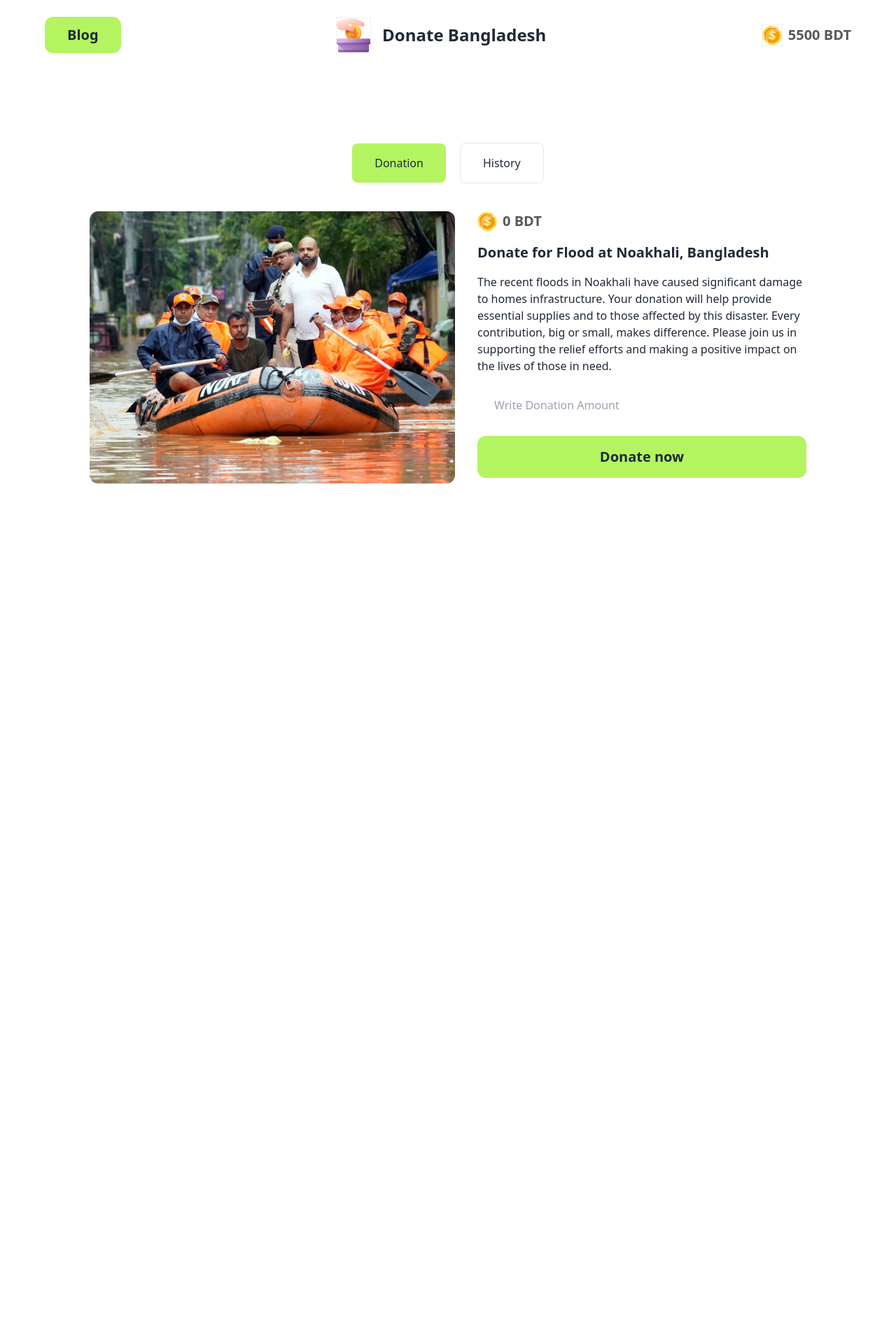
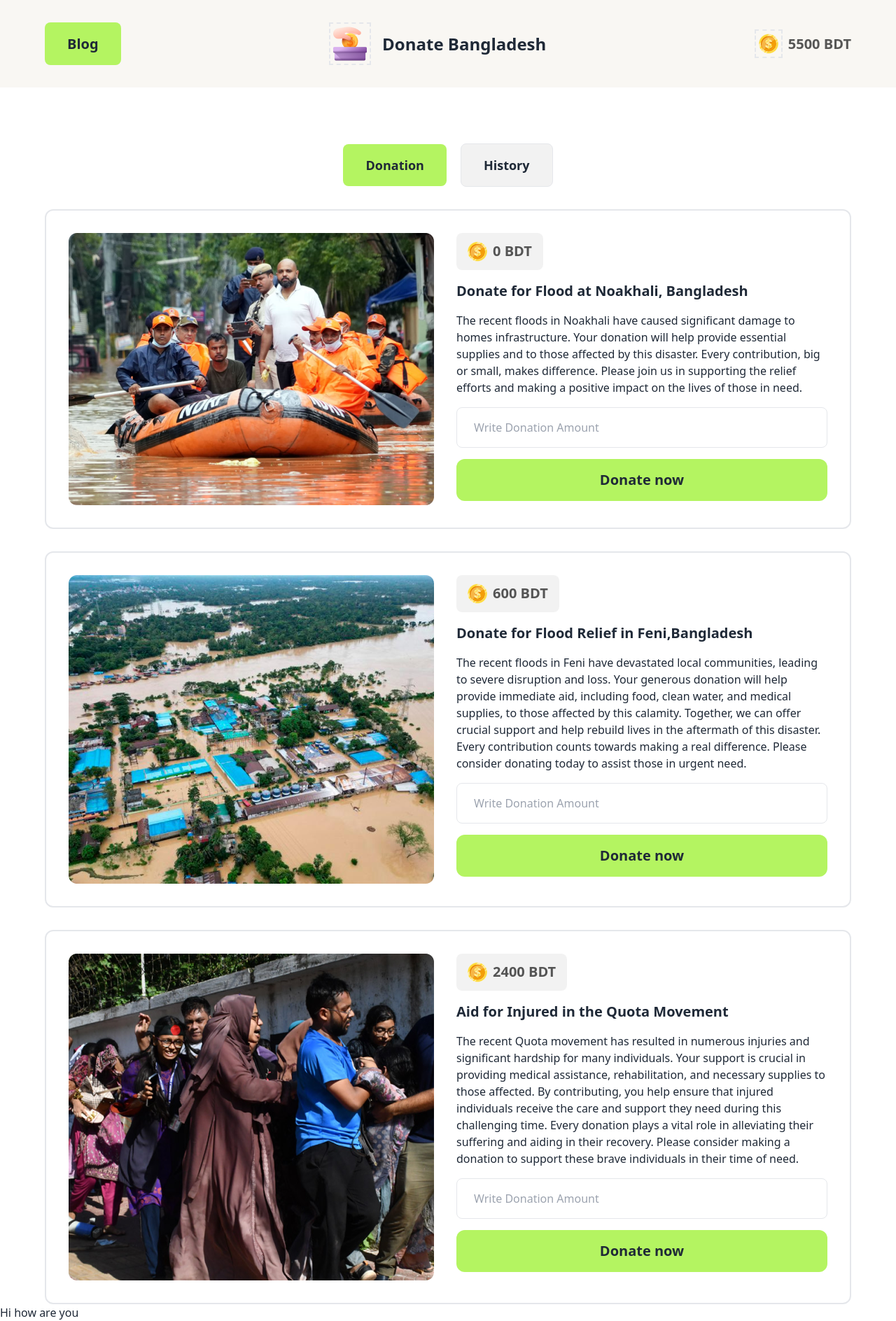
Before and after one commit to rafiqeb/My-5th-Assignment, a plain HTML site: page index.html in a window 1280 px wide. Shown: the whole page at 70% size. Before the commit the page ends 800 px from the top, so only its background shows below. Drawn offline with nearby package versions, Linux system fonts and the light colour scheme.

Commit message:
added all section

```diff
--- a/flood.js
+++ b/flood.js
@@ -1 +1,43 @@
-console.log(500)
+
+
+const donateNow = document.getElementById('donate-now');
+
+donateNow.addEventListener('click', function(){
+
+    const donateInput = parseFloat(document.getElementById('donate-input').value);
+
+    if(donateInput > 0){
+
+        const balance = parseFloat(document.getElementById('new-balance').innerText);
+        const newBalance = balance + donateInput
+        document.getElementById('new-balance').innerText = newBalance;
+
+        const myBalance = parseFloat(document.getElementById('my-balance').innerText);
+        const balanceNow = myBalance - donateInput;
+        document.getElementById('my-balance').innerText = balanceNow;
+    }
+    else{
+        alert('Invalid Balance')
+    }
+
+})
+
+//    Blog button
+document.getElementById('btn-blog')
+.addEventListener('click', function(){
+    window.location.href = '/blog.html';
+})
+
+//   History button
+// const btnHistory = document.getElementById('btn-history')
+// btnHistory.addEventListener('click', function(){
+
+//     const historyContent = document.getElementById('history-content')
+//     const newElement = document.createElement('div')
+
+//     newElement.innerHTML=`
+//     <h3 class="font-bold text-xl"><span>{donateInput}</span> Taka is Donated for Flood at Noakhali, Bangladesh</h3>
+//     <p>time zone</p>
+//     `
+//     historyContent.appendChild(newElement);
+// })
--- a/index.html
+++ b/index.html
@@ -11,42 +11,106 @@
 
 </head>
 <body>
-    <header class="max-w-6xl mx-auto">
-        <nav class="flex justify-between mt-6">
-            <button class="px-8 py-3 bg-[#B4F461] text-xl font-bold rounded-xl">Blog</button>
+    <header>
+
+        <!-- navber start -->
+        <nav class="">
+            <div class="bg-[#F9F7F3] py-8">
+                <div class="flex justify-between max-w-6xl mx-auto">
+                    <button id="btn-blog" class="px-8 py-3 bg-[#B4F461] text-xl font-bold rounded-lg">Blog</button>
                     <div class="flex gap-4 justify-center items-center">
-                <img class="border border-dashed" src="assets/logo.png" alt="">
+                        <img class="border-2 border-dashed p-1" src="assets/logo.png" alt="">
                         <h3 class="text-2xl font-bold">Donate Bangladesh</h3>
                     </div>
                     <div class="flex gap-2 justify-center items-center">
-                <img class="border border-dashed" src="assets/coin.png" alt="">
-                <h3 class="font-bold text-xl text-[#111111B3]"><span>5500</span> BDT</h3>
+                        <img class="border-2 border-dashed p-1" src="assets/coin.png" alt="">
+                        <h3 class="font-bold text-xl text-[#111111B3]"><span id="my-balance">5500</span> BDT</h3>
+                    </div>
+                </div>
+            </div>
+            <div class="flex justify-center items-center mt-20 gap-5">
+                <button class="px-8 py-4 rounded-lg bg-[#B4F461] font-bold text-lg">Donation</button>
+                <button id="btn-history" class="border px-8 py-4 rounded-lg bg-[#1111110D] font-bold text-lg">History</button>
             </div>
         </nav>
-        <div class="flex justify-center items-center gap-5 mt-32">
-            <button class="px-8 py-4 rounded-lg bg-[#B4F461]">Donation</button>
-            <button class="border px-8 py-4 rounded-lg">History</button>
-        </div>
+
     </header>
 
-    <section class="max-w-5xl mx-auto">
-        <div class="flex gap-8 mt-10">
+    <!-- Main section -->
+     <main class="max-w-6xl mx-auto">
+
+        <!-- Noakhali flood -->
+        <section class="border-2  rounded-xl p-8 mt-8">
+            <div class="flex gap-8">
                 <img src="assets/noakhali.png" alt="">
-            <div class="flex flex-col">
-                <div class="flex gap-2 mb-4">
+
+                <!-- BDT coin text input donate now section -->
+                <div>
+                    <button class="flex gap-2 mb-4 bg-[#1111110D] px-4 py-3 rounded-lg">
                         <img src="assets/coin.png" alt="">
-                    <h4 class="font-bold text-xl text-[#111111B3]"><span>0</span> BDT</h4>
-                </div>
+                        <h4 class="font-bold text-xl text-[#111111B3]"><span  id="new-balance">0</span> BDT</h4>
+                    </button>
                     <div class="flex flex-col space-y-4">
                         <h3 class="text-xl font-bold">Donate for Flood at Noakhali, Bangladesh</h3>
                         <p> The recent floods in Noakhali have caused significant damage to homes  infrastructure. Your donation will help provide essential supplies and  to those affected by this disaster. Every contribution, big or small, makes  difference. Please join us in supporting the relief efforts and making a positive impact on the lives of those in need.</p>
-                    <input class="px-6 py-4 rounded-lg" type="text" name="" id="" placeholder="Write Donation Amount">
+                        <input class="px-6 py-4 rounded-lg border" type="text" name="" id="donate-input" placeholder="Write Donation Amount">
+                        <button id="donate-now" class="bg-[#B4F461] px-8 py-4 w-full rounded-xl font-bold text-xl">Donate now</button>
+                    </div>
+                </div>
+            </div>
+        </section>
+
+        <!-- Feni flood -->
+        <section class="border-2  rounded-xl p-8 mt-8">
+            <div class="flex gap-8">
+                <img src="assets/feni.png" alt="">
+
+                <!-- BDT coin text input donate now section -->
+                <div>
+                    <button class="flex gap-2 mb-4 bg-[#1111110D] px-4 py-3 rounded-lg">
+                        <img src="assets/coin.png" alt="">
+                        <h4 class="font-bold text-xl text-[#111111B3]"><span>600</span> BDT</h4>
+                    </button>
+                    <div class="flex flex-col space-y-4">
+                        <h3 class="text-xl font-bold">Donate for Flood Relief in Feni,Bangladesh</h3>
+                        <p>The recent floods in Feni have devastated local communities, leading to severe disruption and loss. Your generous donation will help provide immediate aid, including food, clean water, and medical supplies, to those affected by this calamity. Together, we can offer crucial support and help rebuild lives in the aftermath of this disaster. Every contribution counts towards making a real difference. Please consider donating today to assist those in urgent need.</p>
+                        <input class="px-6 py-4 rounded-lg border" type="text" name="" id="" placeholder="Write Donation Amount">
                         <button class="bg-[#B4F461] px-8 py-4 w-full rounded-xl font-bold text-xl">Donate now</button>
                     </div>
                 </div>
             </div>
         </section>
 
+        <!-- Injured section -->
+        <section class="border-2  rounded-xl p-8 mt-8">
+            <div class="flex gap-8">
+                <img src="assets/quota-protest.png" alt="">
+
+                <!-- BDT coin text input donate now section -->
+                <div>
+                    <button class="flex gap-2 mb-4 bg-[#1111110D] px-4 py-3 rounded-lg">
+                        <img src="assets/coin.png" alt="">
+                        <h4 class="font-bold text-xl text-[#111111B3]"><span>2400</span> BDT</h4>
+                    </button>
+                    <div class="flex flex-col space-y-4">
+                        <h3 class="text-xl font-bold">Aid for Injured in the Quota Movement</h3>
+                        <p>The recent Quota movement has resulted in numerous injuries and significant hardship for many individuals. Your support is crucial in providing medical assistance, rehabilitation, and necessary supplies to those affected. By contributing, you help ensure that injured individuals receive the care and support they need during this challenging time. Every donation plays a vital role in alleviating their suffering and aiding in their recovery. Please consider making a donation to support these brave individuals in their time of need.</p>
+                        <input class="px-6 py-4 rounded-lg border" type="text" name="" id="" placeholder="Write Donation Amount">
+                        <button class="bg-[#B4F461] px-8 py-4 w-full rounded-xl font-bold text-xl">Donate now</button>
+                    </div>
+                </div>
+            </div>
+        </section>
+     </main>
+
+     <!-- History section -->
+     <footer>
+        <div id="history-content">
+            <p>Hi how are you</p>
+        </div>
+     </footer>
+
+
     <script src="flood.js"></script>
 </body>
 </html>
```
Also changed, not shown: blog.html (added, +39 -0 lines). Lines whose indentation alone changed are shown as unchanged.
